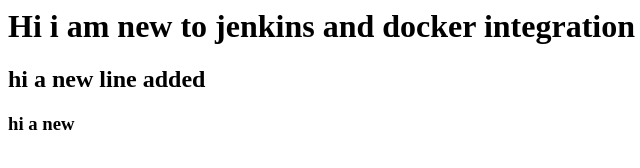
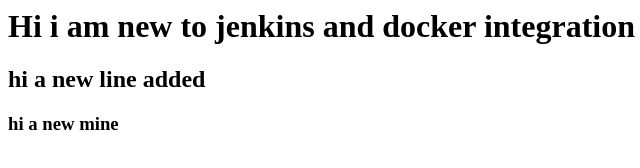
Before and after one commit to rohitkumar965/dockerproject, a plain HTML site: page index.html in a window 1280 px wide. Shown: the full height of the page, 0-640 px from the left. Drawn offline with Linux system fonts and the light colour scheme.

Commit message:
commited

```diff
--- a/index.html
+++ b/index.html
@@ -1,3 +1,3 @@
 <h1>Hi i am new to jenkins and docker integration</h1>
 <h2>hi a new line added</h2>
-<h3>hi a new</h3>
+<h3>hi a new mine</h3>
```
